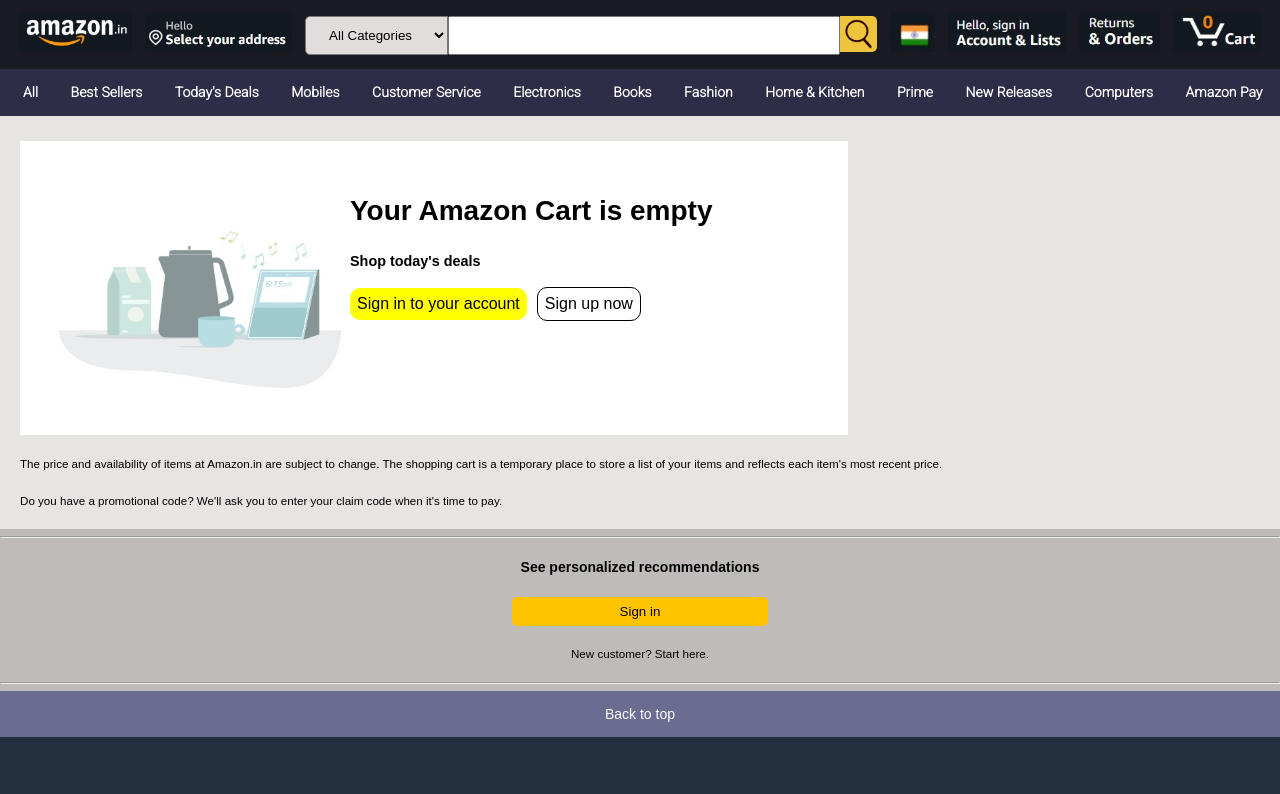
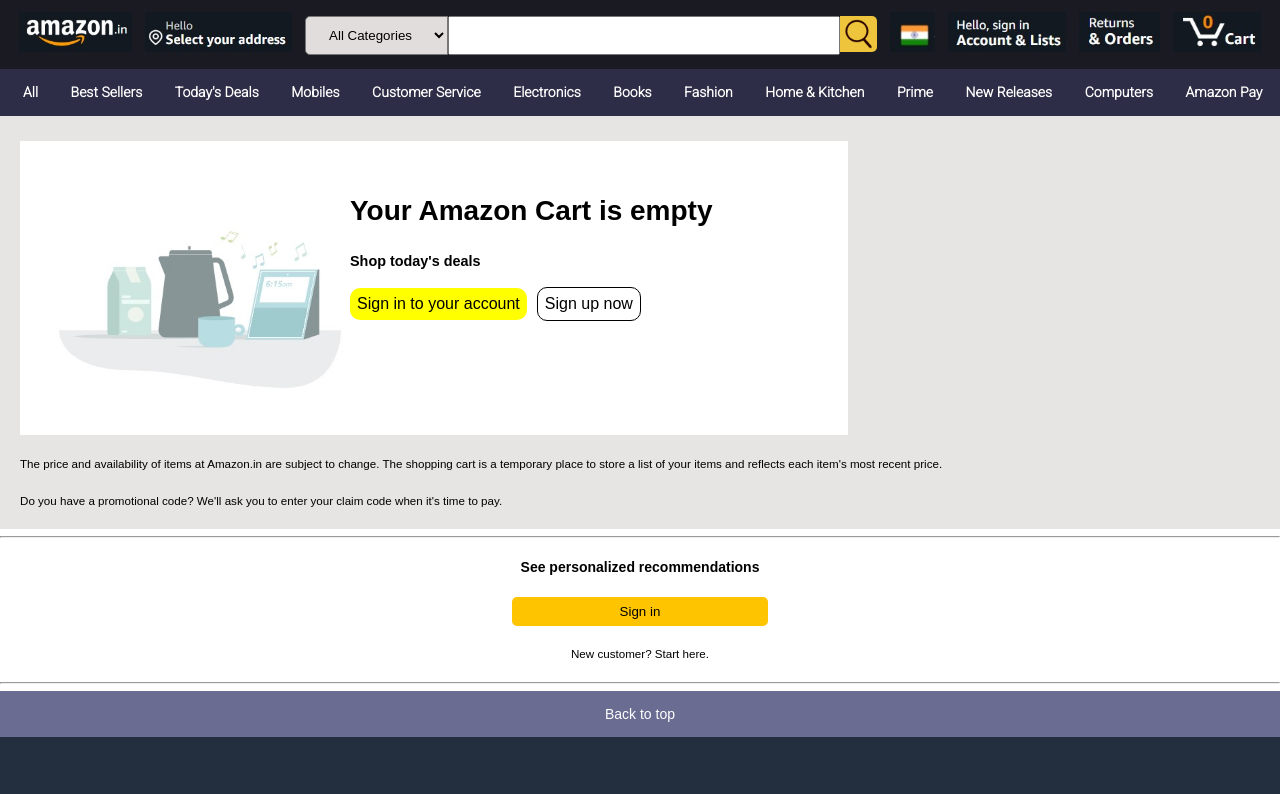
Before and after one commit to Nevish-302/amazon-clone, a React (Create React App) app in the folder frontend/: page /cart in a window 1280 px wide. Shown: the top 794 px of the page. Built offline with nearby package versions, Linux system fonts and the light colour scheme.

Commit message:
Adding in footer

```diff
--- a/frontend/src/main_components/Cart_login.js
+++ b/frontend/src/main_components/Cart_login.js
@@ -1,8 +1,10 @@
 import React from "react";
+import Footer from "./Footer";
 import "./cart.css"
 import Card from "./Contain";
 const Cart_login=(props)=>{
     return(
+        <>
         <div className="main">
             <div className="interior">
                 <h1>Shopping Cart</h1>
@@ -21,6 +23,8 @@
 <button className="continue btn">Proceed to buy</button>
 </div>
         </div>
+        <Footer/>
+        </>
     )
 }
 export default Cart_login;
--- a/frontend/src/main_components/Footer.js
+++ b/frontend/src/main_components/Footer.js
@@ -1,6 +1,6 @@
 import React from "react";
 import "./footer.css"
-const footer=()=>{
+const Footer=()=>{
     return (
         <>
         <div className="back">Back to top</div>
@@ -43,4 +43,4 @@
         </>
     )
 }
-export default footer;
+export default Footer;
--- a/frontend/src/main_components/cart.css
+++ b/frontend/src/main_components/cart.css
@@ -46,9 +46,7 @@
     border-radius: 5px;
     border: 0;
 }
-body{
-    background-color: rgb(191, 187, 187);
-}
+
 .interior{
     background-color: rgb(255, 255, 255);
     width: 98%;
@@ -69,4 +67,5 @@
 .main{
     display: flex;
     padding: 1%;
+    background-color: rgb(219, 215, 215);
 }
```
